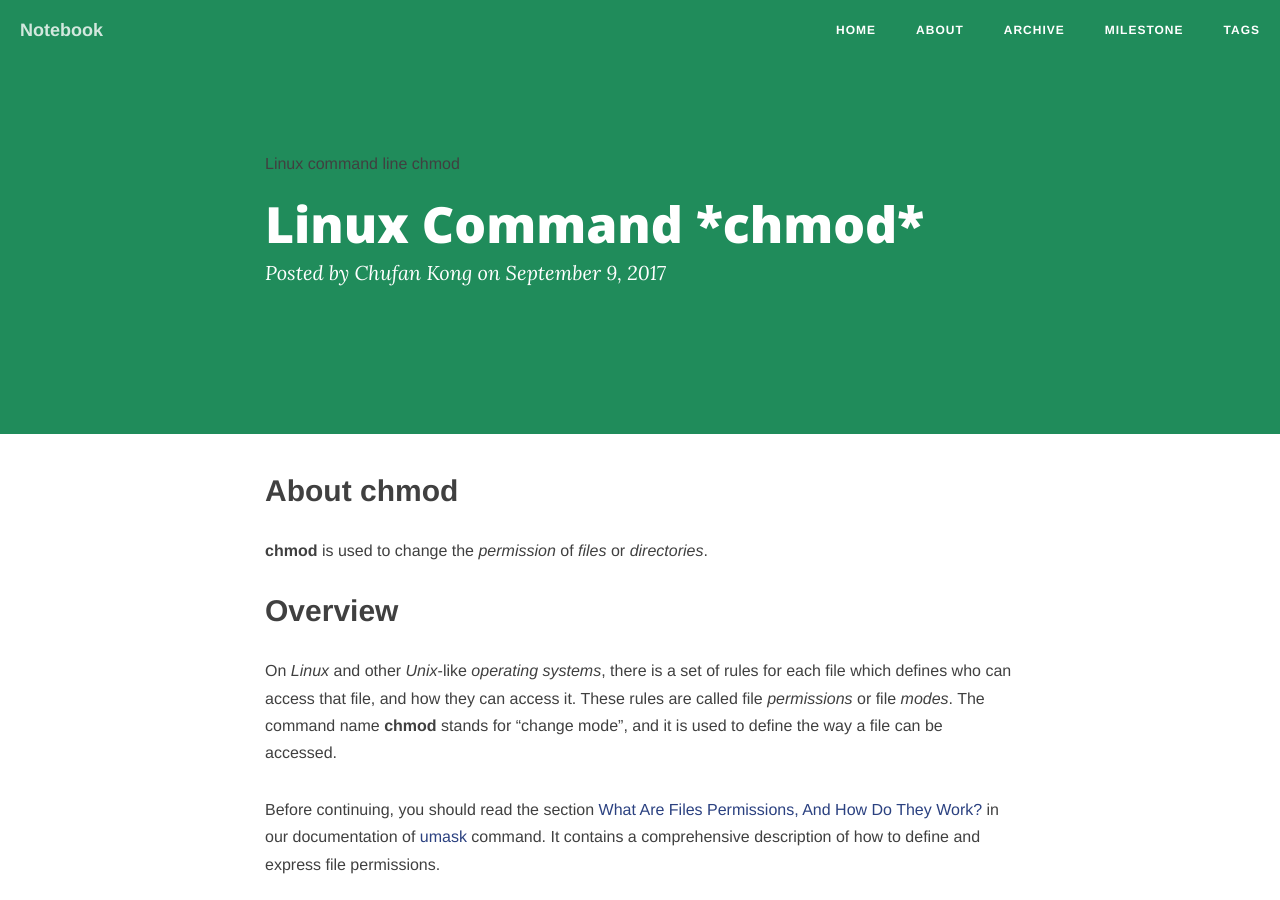
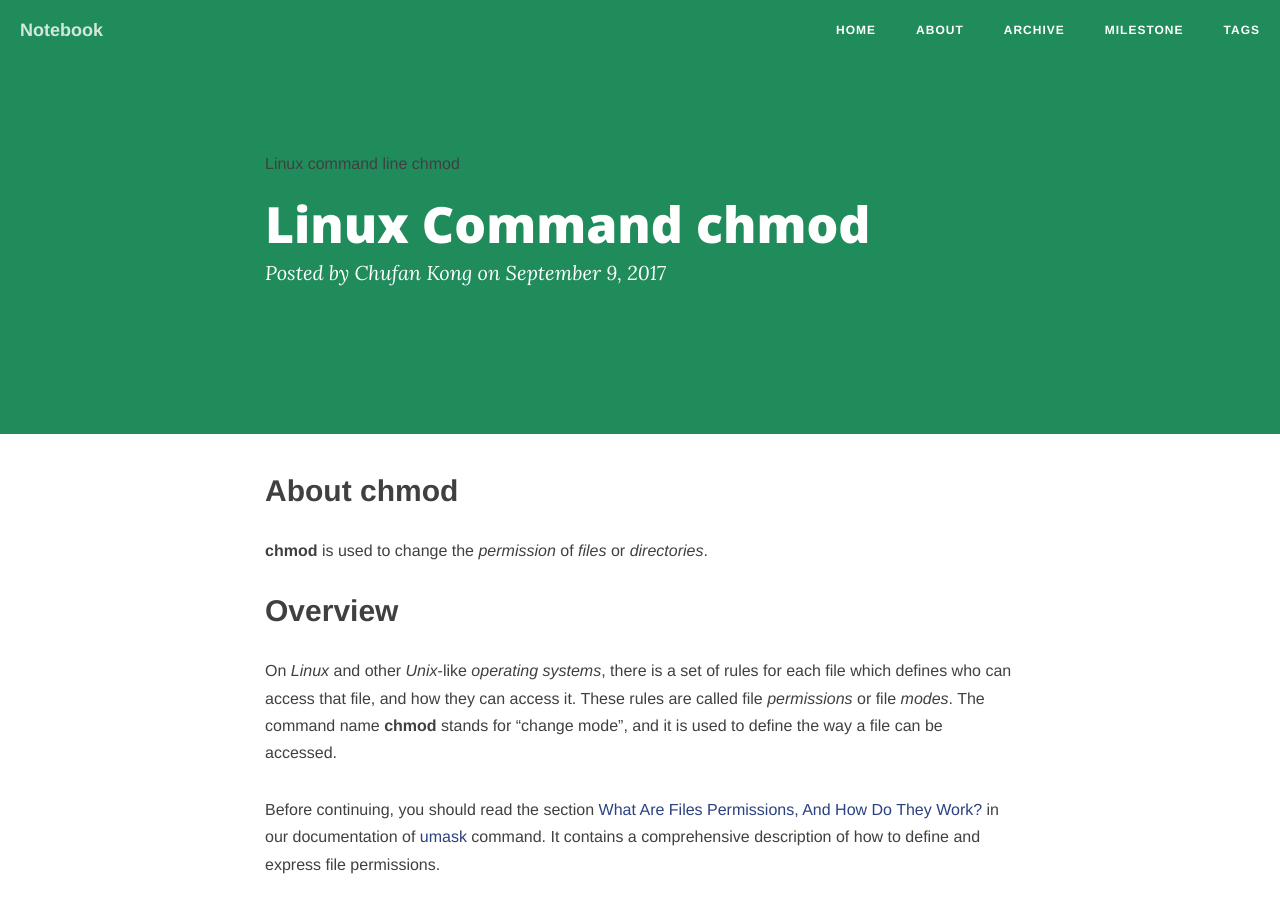
Before and after one commit to Chufan1990/Chufan1990.github.io, a Jekyll site: the page built from _posts/2017-09-09-Linux-Command-chmod.md, in a window 1280 px wide and 900 px high. Built offline with Jekyll 4.4.1, drawn with Linux system fonts in a browser that asks for light colours; nearby versions of some CDN libraries; comment, search, counter and statistics services are not loaded.

Commit message:
2017-09-15

```diff
--- a/_posts/2017-09-09-Linux-Command-chmod.md
+++ b/_posts/2017-09-09-Linux-Command-chmod.md
@@ -1,6 +1,6 @@
 ---
 layout: post
-title: Linux Command *chmod*
+title: Linux Command chmod
 date: 2017-09-09
 categories: blog
 tags: [Linux, command line, chmod]
```
